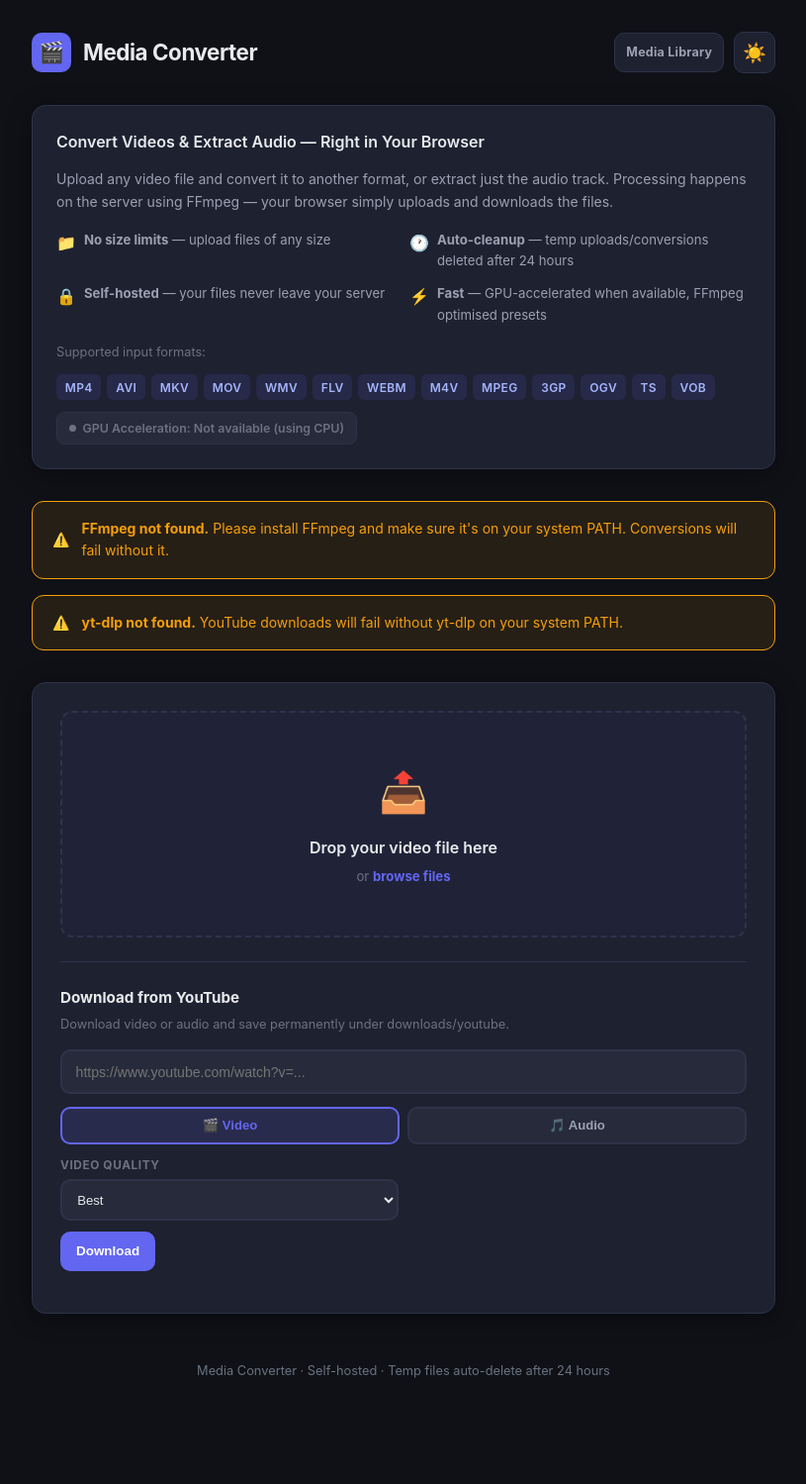
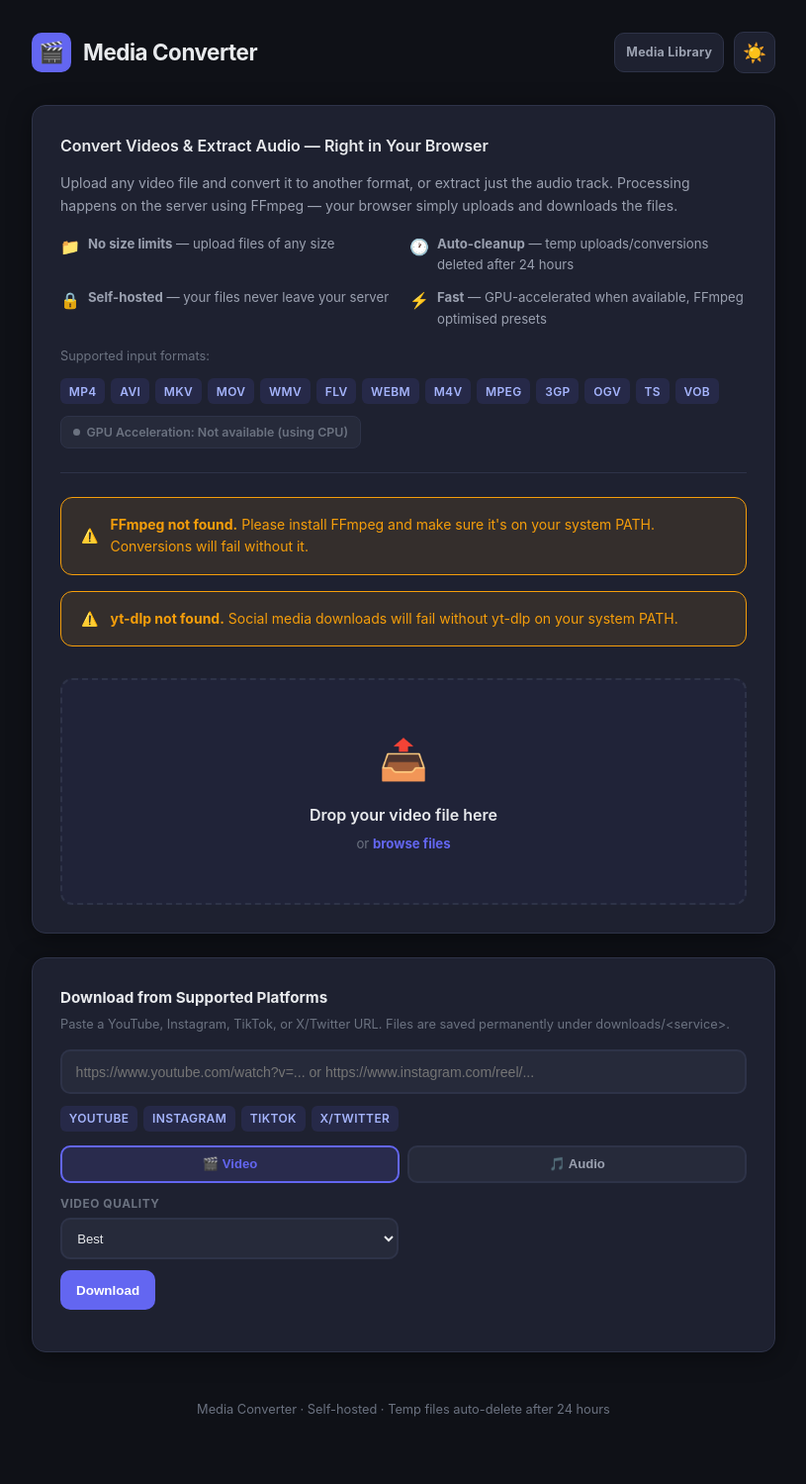
Before and after one commit to M1XZG/media-converter, a Flask app: page / in a window 1280 px wide. Shown: the whole page at 99% size, without its empty margins (232-1047 px from the left). Before the commit the page ends 1392 px from the top, so only its background shows below. Run offline with Flask 3, Linux system fonts and the light colour scheme; some libraries are stand-ins or nearby versions.

Commit message:
feat: multi-platform downloader, library delete, TikTok audio fix, UI split
- Generalize downloader to YouTube, Instagram, TikTok, and X/Twitter via yt-dlp

- Save downloads per-service under downloads/<service> with /media/* routes (YouTube routes kept as aliases)

- Prefer H.264/AAC for video downloads to fix TikTok HEVC no-audio playback

- Add bulk delete of selected files in the media library page

- Restructure web UI into separate converter and downloader cards

```diff
--- a/app.py
+++ b/app.py
@@ -34,6 +34,9 @@ UPLOAD_FOLDER = BASE_DIR / "uploads"
 CONVERTED_FOLDER = BASE_DIR / "converted"
 DOWNLOADS_FOLDER = BASE_DIR / "downloads"
 YOUTUBE_DOWNLOADS_FOLDER = DOWNLOADS_FOLDER / "youtube"
+INSTAGRAM_DOWNLOADS_FOLDER = DOWNLOADS_FOLDER / "instagram"
+TIKTOK_DOWNLOADS_FOLDER = DOWNLOADS_FOLDER / "tiktok"
+TWITTER_DOWNLOADS_FOLDER = DOWNLOADS_FOLDER / "twitter"
 CLEANUP_HOURS = int(os.environ.get("CLEANUP_HOURS", 24))
 
 ALLOWED_INPUT_EXTENSIONS = {
@@ -69,6 +72,9 @@ app.config["MAX_CONTENT_LENGTH"] = int(os.environ.get("MAX_CONTENT_LENGTH", 0))
 UPLOAD_FOLDER.mkdir(exist_ok=True)
 CONVERTED_FOLDER.mkdir(exist_ok=True)
 YOUTUBE_DOWNLOADS_FOLDER.mkdir(parents=True, exist_ok=True)
+INSTAGRAM_DOWNLOADS_FOLDER.mkdir(parents=True, exist_ok=True)
+TIKTOK_DOWNLOADS_FOLDER.mkdir(parents=True, exist_ok=True)
+TWITTER_DOWNLOADS_FOLDER.mkdir(parents=True, exist_ok=True)
 
 # Active conversion jobs: file_id -> job dict
 _active_jobs: dict[str, dict] = {}
@@ -82,6 +88,29 @@ YOUTUBE_QUALITY_OPTIONS = {
 }
 
 YOUTUBE_AUDIO_FORMATS = {"mp3", "aac"}
+
+SUPPORTED_DOWNLOAD_SERVICES = {
+    "youtube": {
+        "label": "YouTube",
+        "folder": YOUTUBE_DOWNLOADS_FOLDER,
+        "domains": ("youtube.com", "youtu.be"),
+    },
+    "instagram": {
+        "label": "Instagram",
+        "folder": INSTAGRAM_DOWNLOADS_FOLDER,
+        "domains": ("instagram.com",),
+    },
+    "tiktok": {
+        "label": "TikTok",
+        "folder": TIKTOK_DOWNLOADS_FOLDER,
+        "domains": ("tiktok.com", "vt.tiktok.com", "vm.tiktok.com"),
+    },
+    "twitter": {
+        "label": "X/Twitter",
+        "folder": TWITTER_DOWNLOADS_FOLDER,
+        "domains": ("twitter.com", "x.com"),
+    },
+}
 
 
 # ---------------------------------------------------------------------------
@@ -102,6 +131,40 @@ def _is_supported_youtube_url(url: str) -> bool:
     """Basic validation for YouTube URLs."""
     pattern = re.compile(r"^(https?://)?(www\.)?(youtube\.com|youtu\.be)/.+$", re.IGNORECASE)
     return bool(pattern.match(url.strip()))
+
+
+def _detect_download_service(url: str) -> str | None:
+    """Map a supported media URL to its download service key."""
+    cleaned = url.strip()
+    if not cleaned:
+        return None
+
+    if not re.match(r"^https?://", cleaned, re.IGNORECASE):
+        cleaned = f"https://{cleaned}"
+
+    match = re.match(r"^https?://([^/]+)", cleaned, re.IGNORECASE)
+    if not match:
+        return None
+
+    host = match.group(1).lower()
+    if host.startswith("www."):
+        host = host[4:]
+    if host.startswith("m."):
+        host = host[2:]
+    if host.startswith("mobile."):
+        host = host[7:]
+
+    for service, info in SUPPORTED_DOWNLOAD_SERVICES.items():
+        domains = info["domains"]
+        if any(host == domain or host.endswith(f".{domain}") for domain in domains):
+            return service
+
+    return None
+
+
+def _is_supported_download_url(url: str) -> bool:
+    """Basic validation for supported yt-dlp-backed services."""
+    return _detect_download_service(url) is not None
 
 
 def _safe_root(root: str) -> Path | None:
@@ -327,6 +390,7 @@ def index():
         ffmpeg_ok=_ffmpeg_available(),
         ytdlp_ok=_ytdlp_available(),
         youtube_quality_options=YOUTUBE_QUALITY_OPTIONS,
+        supported_download_services=[info["label"] for info in SUPPORTED_DOWNLOAD_SERVICES.values()],
         gpu_info=gpu,
     )
 
@@ -747,9 +811,10 @@ def download(download_id):
     )
 
 
+@app.route("/media/download", methods=["POST"])
 @app.route("/youtube/download", methods=["POST"])
 def youtube_download():
-    """Start a background YouTube download job."""
+    """Start a background media download job for supported services."""
     if not _ytdlp_available():
         return jsonify({"error": "yt-dlp is not installed or not found on PATH."}), 500
 
@@ -760,10 +825,15 @@ def youtube_download():
     audio_format = (data.get("audio_format") or "mp3").strip().lower()
 
     if not url:
-        return jsonify({"error": "Missing YouTube URL."}), 400
+        return jsonify({"error": "Missing media URL."}), 400
 
-    if not _is_supported_youtube_url(url):
-        return jsonify({"error": "Please provide a valid YouTube URL."}), 400
+    service = _detect_download_service(url)
+    if not service:
+        supported = ", ".join(info["label"] for info in SUPPORTED_DOWNLOAD_SERVICES.values())
+        return jsonify({"error": f"Please provide a supported URL. Supported services: {supported}."}), 400
+
+    service_info = SUPPORTED_DOWNLOAD_SERVICES[service]
+    output_folder = service_info["folder"]
 
     if mode not in {"video", "audio"}:
         return jsonify({"error": "Unsupported mode. Use 'video' or 'audio'."}), 400
@@ -775,7 +845,7 @@ def youtube_download():
         return jsonify({"error": "Unsupported audio format. Use mp3 or aac."}), 400
 
     job_id = uuid.uuid4().hex
-    output_template = str(YOUTUBE_DOWNLOADS_FOLDER / f"{job_id}.%(ext)s")
+    output_template = str(output_folder / f"{job_id}.%(ext)s")
 
     job = {
         "status": "downloading",
@@ -788,6 +858,8 @@ def youtube_download():
         "output_name": "",
         "output_size": "",
         "process": None,
+        "service": service,
+        "service_label": service_info["label"],
         "mode": mode,
         "quality": quality,
         "audio_format": audio_format,
@@ -814,6 +886,11 @@ def youtube_download():
         cmd.extend([
             "-f",
             quality_formats[quality],
+            # Prefer H.264 video and AAC audio for broad playback compatibility.
+            # Some sites (e.g. TikTok) default to HEVC/H.265, which many players
+            # cannot decode correctly and can result in missing audio/video.
+            "-S",
+            "vcodec:h264,acodec:aac",
             "--merge-output-format",
             "mp4",
         ])
@@ -889,11 +966,11 @@ def youtube_download():
 
             if proc.returncode != 0:
                 job["status"] = "error"
-                job["error"] = last_error_line or "YouTube download failed."
+                job["error"] = last_error_line or f"{job['service_label']} download failed."
                 return
 
             artifacts = sorted(
-                [p for p in YOUTUBE_DOWNLOADS_FOLDER.glob(f"{job_id}*") if p.is_file()],
+                [p for p in output_folder.glob(f"{job_id}*") if p.is_file()],
                 key=lambda p: p.stat().st_mtime,
                 reverse=True,
             )
@@ -955,9 +1032,10 @@ def youtube_download():
     return jsonify({"status": "started", "job_id": job_id})
 
 
+@app.route("/media/progress/<job_id>")
 @app.route("/youtube/progress/<job_id>")
 def youtube_progress(job_id):
-    """Poll YouTube download progress for a given job."""
+    """Poll media download progress for a given job."""
     job = _youtube_jobs.get(job_id)
     if not job:
         return jsonify({"status": "not_found"}), 404
@@ -974,25 +1052,28 @@ def youtube_progress(job_id):
     if job["status"] == "complete":
         resp["download_id"] = job["output_name"]
         resp["download_root"] = "downloads"
-        resp["download_path"] = f"youtube/{job['output_name']}"
+        resp["download_path"] = f"{job['service']}/{job['output_name']}"
         resp["output_size"] = job["output_size"]
+        resp["service"] = job["service"]
+        resp["service_label"] = job["service_label"]
     elif job["status"] == "error":
         resp["error"] = job["error"]
     elif job["status"] == "aborted":
-        resp["error"] = "YouTube download was aborted."
+        resp["error"] = f"{job['service_label']} download was aborted."
 
     return jsonify(resp)
 
 
+@app.route("/media/abort/<job_id>", methods=["POST"])
 @app.route("/youtube/abort/<job_id>", methods=["POST"])
 def youtube_abort(job_id):
-    """Abort an in-progress YouTube download and clean up partial files."""
+    """Abort an in-progress media download and clean up partial files."""
     job = _youtube_jobs.get(job_id)
     if not job:
-        return jsonify({"error": "No active YouTube download found."}), 404
+        return jsonify({"error": "No active media download found."}), 404
 
     if job["status"] != "downloading":
-        return jsonify({"error": "YouTube download is not in progress."}), 400
+        return jsonify({"error": "Media download is not in progress."}), 400
 
     job["status"] = "aborted"
     proc = job.get("process")
@@ -1003,7 +1084,8 @@ def youtube_abort(job_id):
         except Exception:
             pass
 
-    for partial in YOUTUBE_DOWNLOADS_FOLDER.glob(f"{job_id}.*"):
+    output_folder = SUPPORTED_DOWNLOAD_SERVICES[job["service"]]["folder"]
+    for partial in output_folder.glob(f"{job_id}.*"):
         try:
             partial.unlink()
         except OSError:
@@ -1078,6 +1160,48 @@ def files_download_selected():
     return send_file(buffer, as_attachment=True, download_name=zip_name, mimetype="application/zip")
 
 
+@app.route("/files/delete-selected", methods=["POST"])
+def files_delete_selected():
+    """Delete selected files from converted/ or downloads/."""
+    data = request.get_json() or {}
+    selected = data.get("selected") or []
+    if not isinstance(selected, list) or not selected:
+        return jsonify({"error": "No files selected."}), 400
+
+    deleted_count = 0
+    missing_count = 0
+
+    for item in selected:
+        if not isinstance(item, dict):
+            continue
+
+        root = str(item.get("root", "")).strip().lower()
+        rel_path = str(item.get("path", "")).strip()
+        base = _safe_root(root)
+        if not base:
+            continue
+
+        resolved = _safe_resolve_path(base, rel_path)
+        if not resolved or not resolved.exists() or not resolved.is_file():
+            missing_count += 1
+            continue
+
+        try:
+            resolved.unlink()
+            deleted_count += 1
+        except OSError:
+            continue
+
+    if deleted_count == 0:
+        return jsonify({"error": "No valid files could be deleted."}), 400
+
+    return jsonify({
+        "status": "deleted",
+        "deleted": deleted_count,
+        "missing": missing_count,
+    })
+
+
 @app.route("/health")
 def health():
     gpu = _detect_gpu_encoder()
--- a/templates/index.html
+++ b/templates/index.html
@@ -194,12 +194,9 @@
            Info Banner
         ---------------------------------------------------------------- */
         .info-banner {
-            background: var(--bg-card);
-            border: 1px solid var(--border-color);
-            border-radius: 14px;
-            padding: 1.5rem;
-            margin-bottom: 2rem;
-            box-shadow: var(--shadow);
+            margin-bottom: 1.5rem;
+            padding-bottom: 1.5rem;
+            border-bottom: 1px solid var(--border-color);
         }
 
         .info-banner h2 {
@@ -324,6 +321,11 @@
             border-radius: 14px;
             padding: 1.75rem;
             box-shadow: var(--shadow);
+            margin-bottom: 1.5rem;
+        }
+
+        .card:last-of-type {
+            margin-bottom: 0;
         }
 
         /* ----------------------------------------------------------------
@@ -823,12 +825,12 @@
         }
 
         /* ----------------------------------------------------------------
-           YouTube Downloader
+           Social Media Downloader
         ---------------------------------------------------------------- */
         .section-divider {
             height: 1px;
             background: var(--border-color);
-            margin: 1.5rem 0;
+            margin: 1.75rem 0;
         }
 
         .youtube-section-title {
@@ -1049,6 +1051,9 @@
             </div>
         </header>
 
+        <!-- Main Card -->
+        <div class="card">
+
         <!-- Info Banner -->
         <div class="info-banner">
             <h2>Convert Videos &amp; Extract Audio — Right in Your Browser</h2>
@@ -1117,12 +1122,10 @@
         {% if not ytdlp_ok %}
         <div class="ffmpeg-warning" style="margin-top: -1rem;">
             <span>⚠️</span>
-            <span><strong>yt-dlp not found.</strong> YouTube downloads will fail without yt-dlp on your system PATH.</span>
+            <span><strong>yt-dlp not found.</strong> Social media downloads will fail without yt-dlp on your system PATH.</span>
         </div>
         {% endif %}
 
-        <!-- Main Card -->
-        <div class="card">
             <!-- Drop Zone -->
             <div class="drop-zone" id="drop-zone">
                 <div class="drop-zone-icon">📤</div>
@@ -1219,22 +1222,30 @@
 
             <!-- Result -->
             <div class="result-section" id="result-section"></div>
-
-            <div class="section-divider"></div>
-
-            <!-- YouTube Downloader -->
+        </div>
+
+        <!-- Downloader Card -->
+        <div class="card">
+
+            <!-- Social Media Downloader -->
             <div id="youtube-section">
-                <div class="youtube-section-title">Download from YouTube</div>
-                <div class="youtube-section-subtitle">Download video or audio and save permanently under downloads/youtube.</div>
+                <div class="youtube-section-title">Download from Supported Platforms</div>
+                <div class="youtube-section-subtitle">Paste a YouTube, Instagram, TikTok, or X/Twitter URL. Files are saved permanently under downloads/&lt;service&gt;.</div>
 
                 <div class="youtube-input-row">
                     <input
                         id="youtube-url"
                         class="youtube-url-input"
                         type="url"
-                        placeholder="https://www.youtube.com/watch?v=..."
+                        placeholder="https://www.youtube.com/watch?v=... or https://www.instagram.com/reel/..."
                         autocomplete="off"
                     >
+                </div>
+
+                <div class="format-tags" style="margin-bottom: 0.9rem;">
+                    {% for service_label in supported_download_services %}
+                    <span class="format-tag">{{ service_label }}</span>
+                    {% endfor %}
                 </div>
 
                 <div class="youtube-mode-tabs">
@@ -1741,7 +1752,7 @@
         }
 
         /* ============================================================
-           YouTube Downloader
+              Social Media Downloader
         ============================================================ */
         function startYoutubeDownload() {
             const input = document.getElementById('youtube-url');
@@ -1755,7 +1766,7 @@
             if (!url) {
                 result.innerHTML = `
                     <div class="result-error">
-                        <div class="result-message">Please enter a YouTube URL.</div>
+                        <div class="result-message">Please enter a supported media URL.</div>
                     </div>
                 `;
                 return;
@@ -1775,7 +1786,7 @@
             document.getElementById('youtube-eta').textContent = '';
             document.getElementById('youtube-progress').classList.add('visible');
 
-            fetch('/youtube/download', {
+            fetch('/media/download', {
                 method: 'POST',
                 headers: { 'Content-Type': 'application/json' },
                 body: JSON.stringify({
@@ -1793,7 +1804,7 @@
                     startYoutubePolling(youtubeJobId);
                 } else {
                     document.getElementById('youtube-progress').classList.remove('visible');
-                    showYoutubeError(data.error || 'Unable to start YouTube download.');
+                    showYoutubeError(data.error || 'Unable to start media download.');
                     btn.disabled = false;
                     btn.textContent = 'Download';
                     abortBtn.classList.remove('visible');
@@ -1835,7 +1846,7 @@
             }
 
             youtubePollInterval = setInterval(() => {
-                fetch(`/youtube/progress/${jobId}`)
+                fetch(`/media/progress/${jobId}`)
                     .then(r => r.json())
                     .then(data => {
                         if (data.status === 'downloading') {
@@ -1861,9 +1872,9 @@
                         if (data.status === 'complete') {
                             showYoutubeSuccess(data);
                         } else if (data.status === 'aborted') {
-                            showYoutubeError('YouTube download was aborted.');
+                            showYoutubeError((data.service_label || 'Download') + ' was aborted.');
                         } else {
-                            showYoutubeError(data.error || 'YouTube download failed.');
+                            showYoutubeError(data.error || 'Media download failed.');
                         }
 
                         const btn = document.getElementById('youtube-download-btn');
@@ -1885,7 +1896,7 @@
             abortBtn.disabled = true;
             abortBtn.textContent = 'Aborting...';
 
-            fetch(`/youtube/abort/${youtubeJobId}`, { method: 'POST' })
+            fetch(`/media/abort/${youtubeJobId}`, { method: 'POST' })
                 .catch(() => {
                     // Polling loop will reflect final state.
                 });
@@ -1894,10 +1905,11 @@
         function showYoutubeSuccess(data) {
             const result = document.getElementById('youtube-result');
             const downloadHref = `/files/download?root=${encodeURIComponent(data.download_root || 'downloads')}&path=${encodeURIComponent(data.download_path || '')}`;
+            const serviceLabel = data.service_label || 'Media';
             result.innerHTML = `
                 <div class="result-success">
                     <div class="result-icon">✅</div>
-                    <div class="result-message">YouTube Download Complete!</div>
+                    <div class="result-message">${serviceLabel} Download Complete!</div>
                     <div class="result-size">Output file size: ${data.output_size || 'Unknown'}</div>
                     <a href="${downloadHref}" class="download-btn">⬇️ Download File</a>
                 </div>
@@ -1909,7 +1921,7 @@
             result.innerHTML = `
                 <div class="result-error">
                     <div class="result-icon">❌</div>
-                    <div class="result-message">YouTube Download Failed</div>
+                    <div class="result-message">Download Failed</div>
                     <div class="result-detail">${detail}</div>
                 </div>
             `;
```
Also changed, not shown: templates/files.html (+58 -1 lines), README.md.
